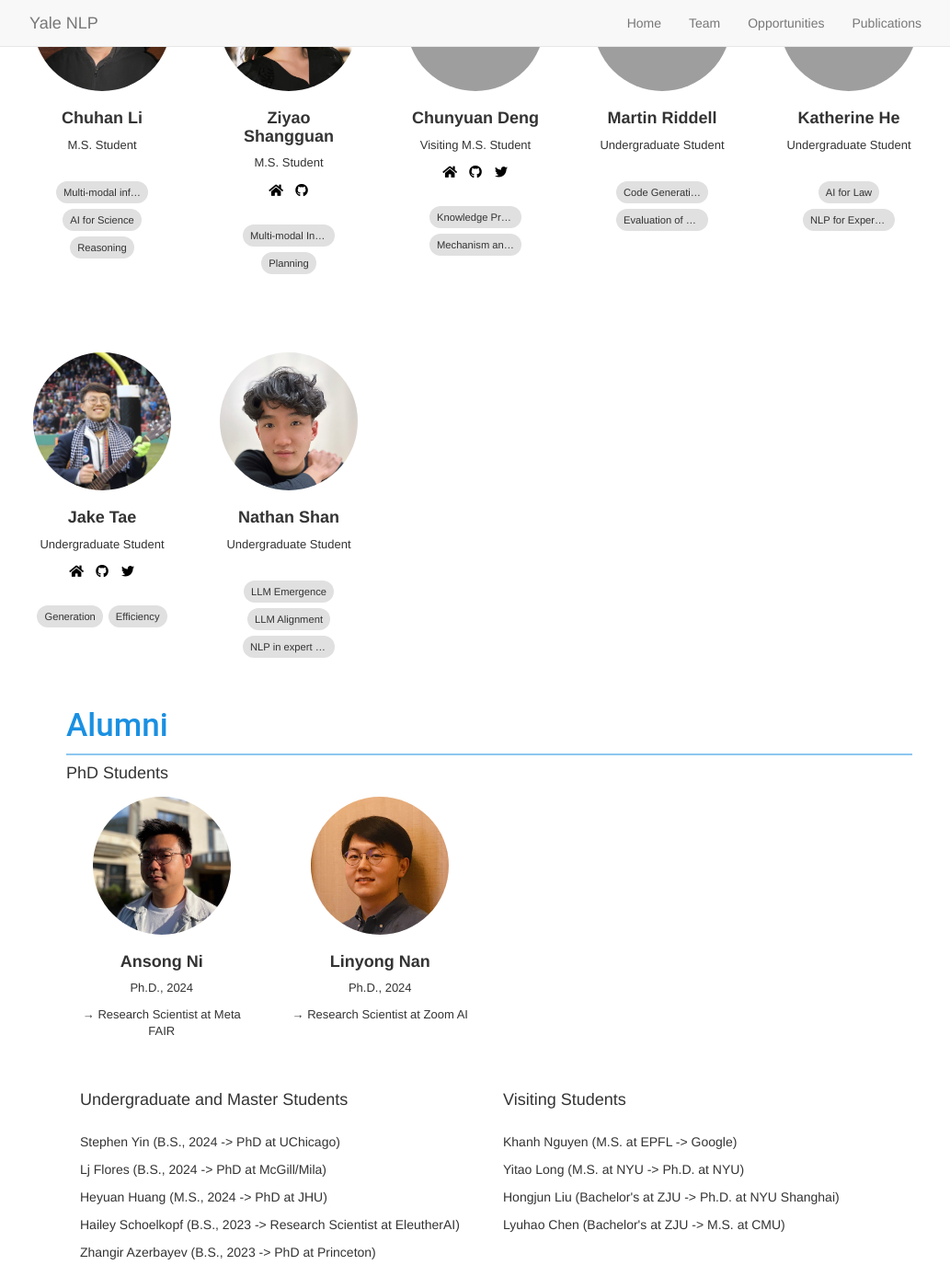
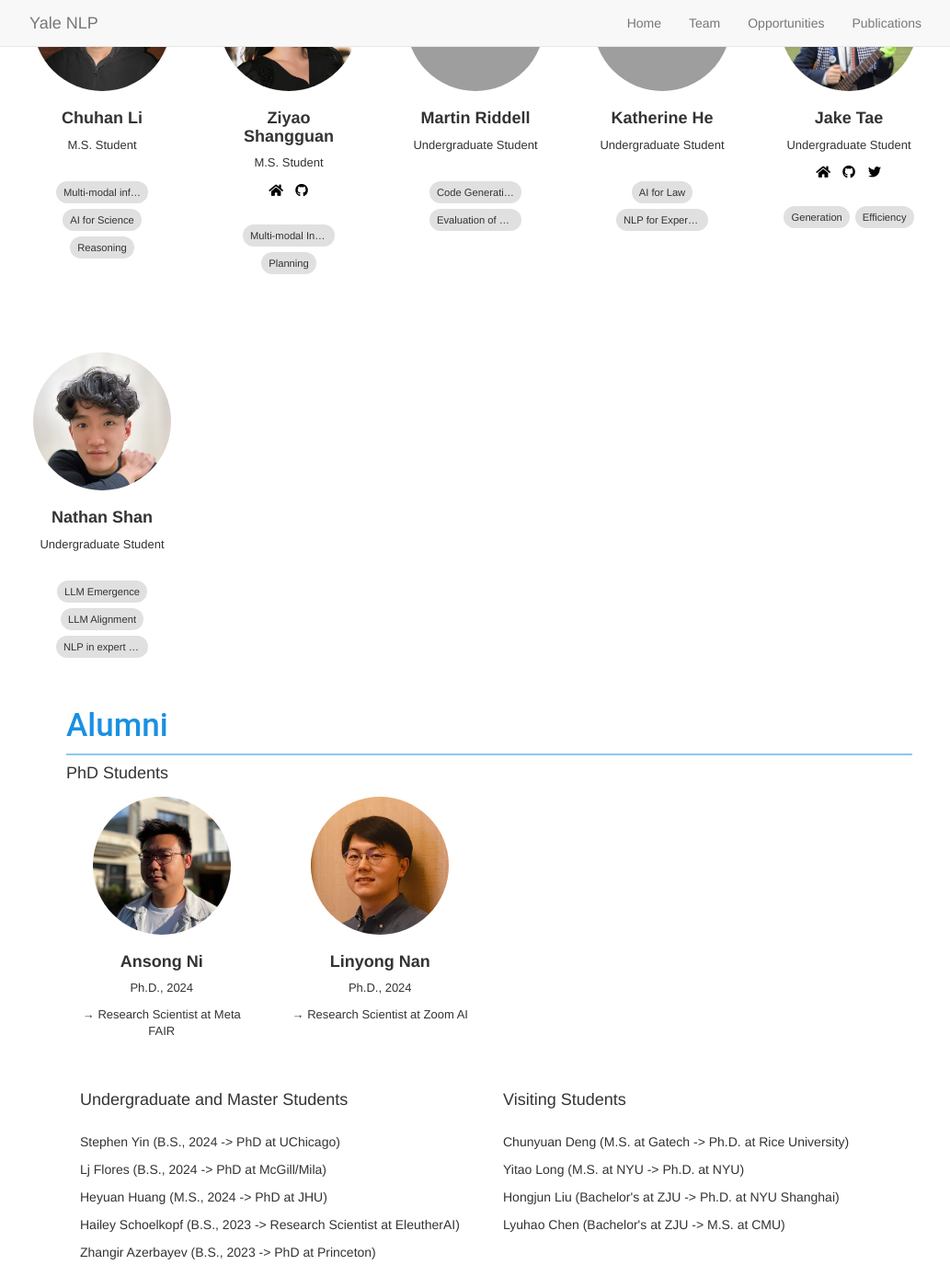
Before and after one commit to yale-nlp/yale-nlp.github.io, a Jekyll site: the page built from _pages/team.html, in a window 1280 px wide and 1400 px high, scrolled down 985 px. Shown: the whole window at 92% size, without its empty margins (123-1156 px from the left). Built offline with Jekyll 4.4.1, drawn with Linux system fonts in a browser that asks for light colours; nearby versions of some CDN libraries; a style sheet for code colours, icons or effects is not loaded; grey boxes are pictures that could not be loaded.

Commit message:
update chunyuan info to alumni

```diff
--- a/_data/alumni/visiting_students.yml
+++ b/_data/alumni/visiting_students.yml
@@ -1,4 +1,4 @@
-- name: Khanh Nguyen (M.S. at EPFL -> Google)
+- name: Chunyuan Deng (M.S. at Gatech -> Ph.D. at Rice University)
 - name: Yitao Long (M.S. at NYU -> Ph.D. at NYU)
 - name: Hongjun Liu (Bachelor's at ZJU -> Ph.D. at NYU Shanghai)
 - name: Lyuhao Chen (Bachelor's at ZJU -> M.S. at CMU)
```
Also changed, not shown: _data/members/ms_students.yml (+0 -13 lines).
